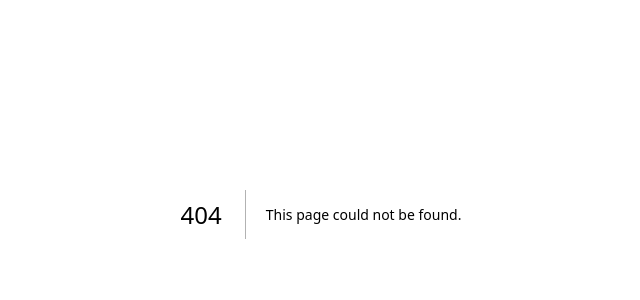
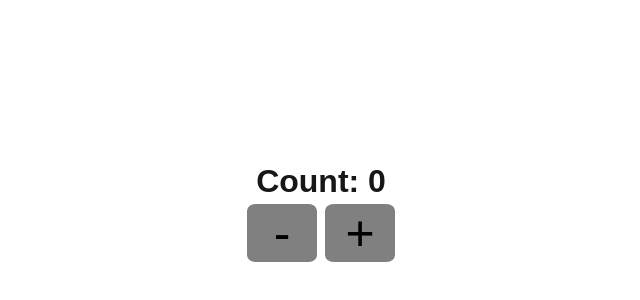
Before and after one commit to douglimaonline/JavaScript, a Next.js app in the folder Curso-nextjs/exercises/: page /basics/exercise/counter in a window 1280 px wide. Before the commit this address had no page. Shown: the part 186-486 px from the top of the page, without its empty margins (319-959 px from the left). Built offline with nearby package versions, Linux system fonts and the light colour scheme.

Commit message:
Count Exercise

```diff
--- /dev/null
+++ b/Curso-nextjs/exercises/pages/basics/exercise/counter.jsx
@@ -0,0 +1,20 @@
+import styles from './exercises.module.css'
+import { useState } from 'react'
+
+export default function mouse() {
+  const [count, setCount] = useState(0)
+
+  return (
+    <div className={styles.mouse}>
+      <h1>Count: {count}</h1>
+      <div>
+        <button className={styles.button} onClick={() => setCount(count - 1)}>
+          -
+        </button>
+        <button className={styles.button} onClick={() => setCount(count + 1)}>
+          +
+        </button>
+      </div>
+    </div>
+  )
+}
--- /dev/null
+++ b/Curso-nextjs/exercises/pages/basics/exercise/exercises.module.css
@@ -0,0 +1,19 @@
+.mouse {
+  display: flex;
+  flex-direction: column;
+  align-items: center;
+  justify-content: center;
+  height: 100vh;
+}
+
+.button {
+  background-color: gray;
+  width: 70px;
+  border: none;
+  padding: 0px 20px;
+  text-align: center;
+  font-size: 50px;
+  margin: 4px;
+  cursor: pointer;
+  border-radius: 12%;
+}
```
Also changed, not shown: Curso-nextjs/exercises/pages/basics/exercise/mouse.jsx (renamed from Curso-nextjs/exercises/pages/basics/mouse.jsx, +5 -5 lines), Curso-nextjs/exercises/pages/basics/mouse.module.css (deleted, +0 -7 lines).
